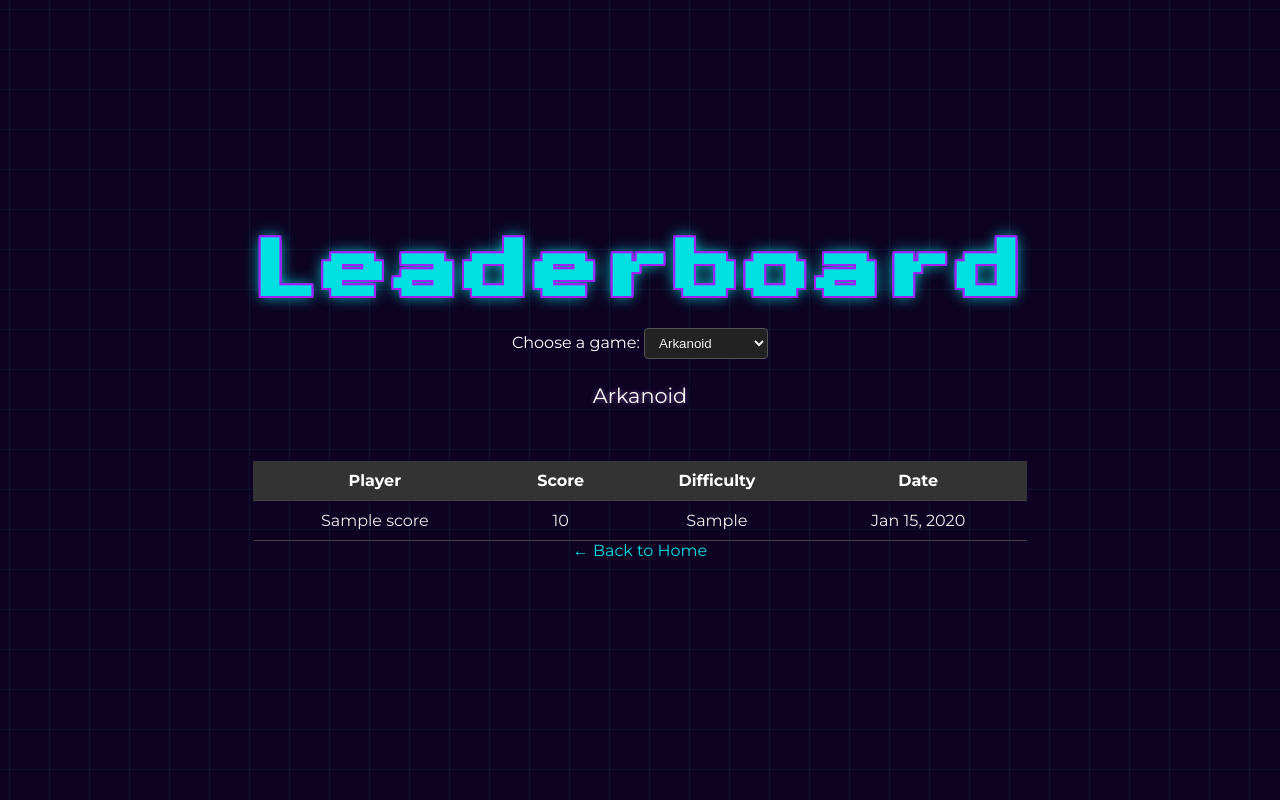
After one commit to jceltruda/Rehab-Games, a Django app: page /leaderboard/ in a window 1280 px wide. The commit adds this page. Run offline with Django 4.2, Linux system fonts and the light colour scheme; tables that the repository leaves empty hold one stand-in row (values such as "Sample post").

Commit message:
added leaderboard support

```diff
--- a/RehabGames/app/models.py
+++ b/RehabGames/app/models.py
@@ -1 +1,20 @@
 from django.db import models
+
+# models.py
+class Score(models.Model):
+    GAME_CHOICES = [
+        ("arkanoid", "Arkanoid"),
+        ("shoulder-bird", "Shoulder-Bird"),
+    ]
+
+    game = models.CharField(max_length=50, choices=GAME_CHOICES)
+    player_name = models.CharField(max_length=100)
+    score = models.IntegerField()
+    difficulty = models.CharField(
+        max_length=20,
+        default="Easy",    # <-- add a default so migrations don’t bug you
+    )
+    date = models.DateTimeField(auto_now_add=True)
+
+    def __str__(self):
+        return f"{self.player_name} - {self.game} - {self.score}"
--- a/RehabGames/app/templates/home.html
+++ b/RehabGames/app/templates/home.html
@@ -11,7 +11,11 @@
     <div class="home-container">
         <h1>Rehab Games</h1>
         <h2>Physical therapy meets classic arcade.</h2>
+
         <a href="{% url 'game_select' %}" class="cta-button">Select Game</a>
+        <a href="{% url 'leaderboard' %}" class="cta-button" style="margin-top: 20px;">
+            Leaderboard
+        </a>
     </div>
 </body>
 </html>
--- /dev/null
+++ b/RehabGames/app/templates/leaderboard.html
@@ -0,0 +1,84 @@
+{% load static %}
+
+<!DOCTYPE html>
+<html>
+<head>
+    <title>Rehab Games - Leaderboard</title>
+    <link rel="stylesheet" href="{% static 'css/main.css' %}">
+    <style>
+        .leaderboard-container {
+            max-width: 800px;
+            margin: 40px auto;
+            text-align: center;
+        }
+        .game-select-form {
+            margin-bottom: 20px;
+        }
+        select {
+            padding: 6px 10px;
+            border-radius: 4px;
+            border: 1px solid #555;
+            background: #222;
+            color: #eee;
+        }
+        table {
+            width: 100%;
+            border-collapse: collapse;
+            margin-top: 15px;
+        }
+        th, td {
+            padding: 10px;
+            border-bottom: 1px solid #444;
+        }
+        th {
+            background: #333;
+            color: #fff;
+        }
+        td {
+            color: #eee;
+        }
+    </style>
+</head>
+<body>
+    <div class="leaderboard-container">
+        <h1>Leaderboard</h1>
+
+        <!-- Game selector -->
+        <form method="get" class="game-select-form">
+            <label for="game">Choose a game:</label>
+            <select name="game" id="game" onchange="this.form.submit()">
+                {% for value, label in game_choices %}
+                    <option value="{{ value }}" {% if value == selected_game %}selected{% endif %}>
+                        {{ label }}
+                    </option>
+                {% endfor %}
+            </select>
+            <noscript><button type="submit">Go</button></noscript>
+        </form>
+
+        {% if scores %}
+            <h2>{{ selected_game_label }}</h2>
+            <table>
+                <tr>
+                    <th>Player</th>
+                    <th>Score</th>
+                    <th>Difficulty</th>
+                    <th>Date</th>
+                </tr>
+                {% for s in scores %}
+                    <tr>
+                        <td>{{ s.player_name }}</td>
+                        <td>{{ s.score }}</td>
+                        <td>{{ s.difficulty }}</td>
+                        <td>{{ s.date|date:"M d, Y" }}</td>
+                    </tr>
+                {% endfor %}
+            </table>
+        {% else %}
+            <p>No scores yet for this game.</p>
+        {% endif %}
+
+        <a href="{% url 'home' %}" class="back-link">← Back to Home</a>
+    </div>
+</body>
+</html>
--- a/RehabGames/app/urls.py
+++ b/RehabGames/app/urls.py
@@ -8,6 +8,7 @@ urlpatterns = [
     path('game/pong/', views.game_pong_view, name='game_pong'),
     path('game/flappy/', views.game_flappy_view, name='game_flappy'),
     path('game/arkanoid/', views.game_arkanoid_view, name='game_arkanoid'),
-    path('game/road_fighter/', views.game_road_fighter_view, name='game_road_fighter')
-
+    path('game/road_fighter/', views.game_road_fighter_view, name='game_road_fighter'),
+    path("leaderboard/", views.leaderboard, name="leaderboard"),
+    path("submit_score/", views.submit_score, name="submit_score"),
 ]
--- a/RehabGames/app/views.py
+++ b/RehabGames/app/views.py
@@ -1,15 +1,37 @@
 from django.shortcuts import render, redirect
 from django.http import HttpResponse
 from django.conf import settings
+from .models import Score
 import subprocess
 import sys
 from pathlib import Path
+from django.http import JsonResponse
+from django.views.decorators.csrf import csrf_exempt
+import json
 
-BASE_DIR = Path(settings.BASE_DIR)
+@csrf_exempt  # easy dev-mode option; see note below
+def submit_score(request):
+    if request.method != "POST":
+        return JsonResponse({"error": "POST only"}, status=405)
 
-# Our game directory is the parent of the Django project folder:
-GAME_DIR = BASE_DIR.parent  # .../Rehab-Games
+    try:
+        data = json.loads(request.body.decode("utf-8"))
+    except json.JSONDecodeError:
+        return JsonResponse({"error": "Invalid JSON"}, status=400)
 
+    player = data.get("player", "Guest")
+    game = data.get("game", "arkanoid")
+    score_val = int(data.get("score", 0))
+    difficulty = data.get("difficulty", "Easy")
+
+    Score.objects.create(
+        player_name=player,
+        game=game,
+        score=score_val,
+        difficulty=difficulty,
+    )
+
+    return JsonResponse({"ok": True})
 
 def home_view(request):
     return render(request, 'home.html')
@@ -31,3 +53,25 @@ def vision_page(request):
 
 def game_road_fighter_view(request):
     return render(request, "game_road_fighter.html")
+
+def leaderboard(request):
+    selected_game = request.GET.get("game", "arkanoid")
+
+    game_choices = [
+        ("arkanoid", "Arkanoid"),
+        ("shoulder-bird", "Shoulder-Bird"),
+    ]
+
+    scores = Score.objects.filter(game=selected_game).order_by("-score", "-date")
+
+    label_map = dict(game_choices)
+    selected_game_label = label_map.get(selected_game, "Leaderboard")
+
+    context = {
+        "scores": scores,
+        "game_choices": game_choices,
+        "selected_game": selected_game,
+        "selected_game_label": selected_game_label,
+    }
+
+    return render(request, "leaderboard.html", context)
```
Also changed, not shown: RehabGames/app/static/js/arkanoid.js (+41 -4 lines).
